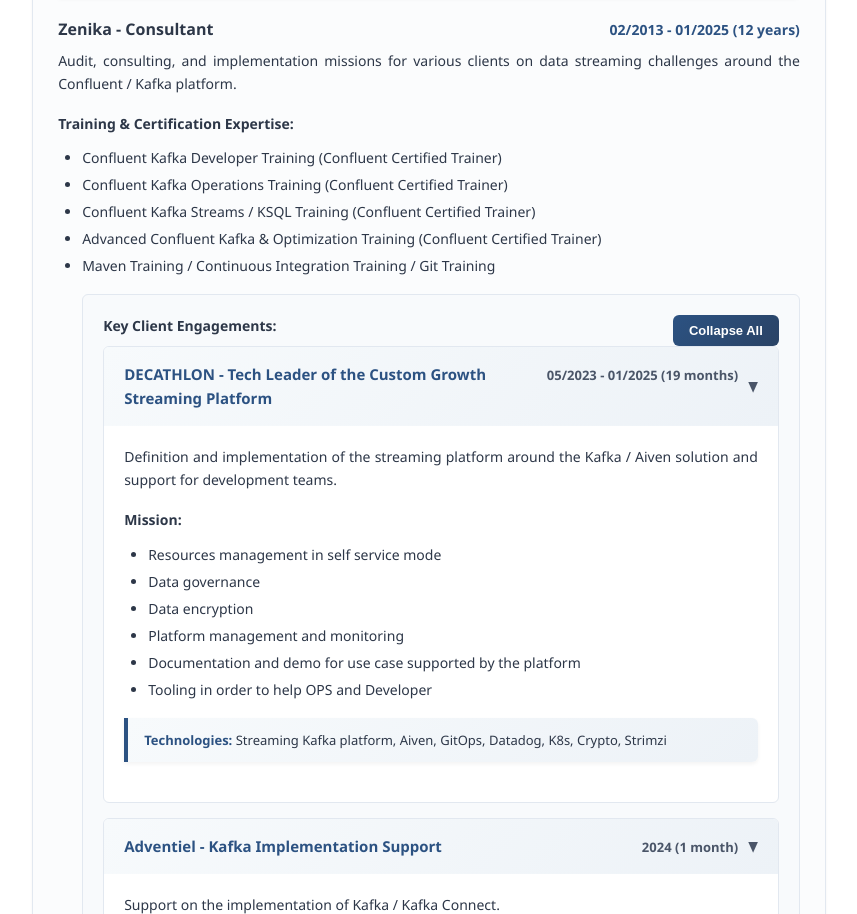
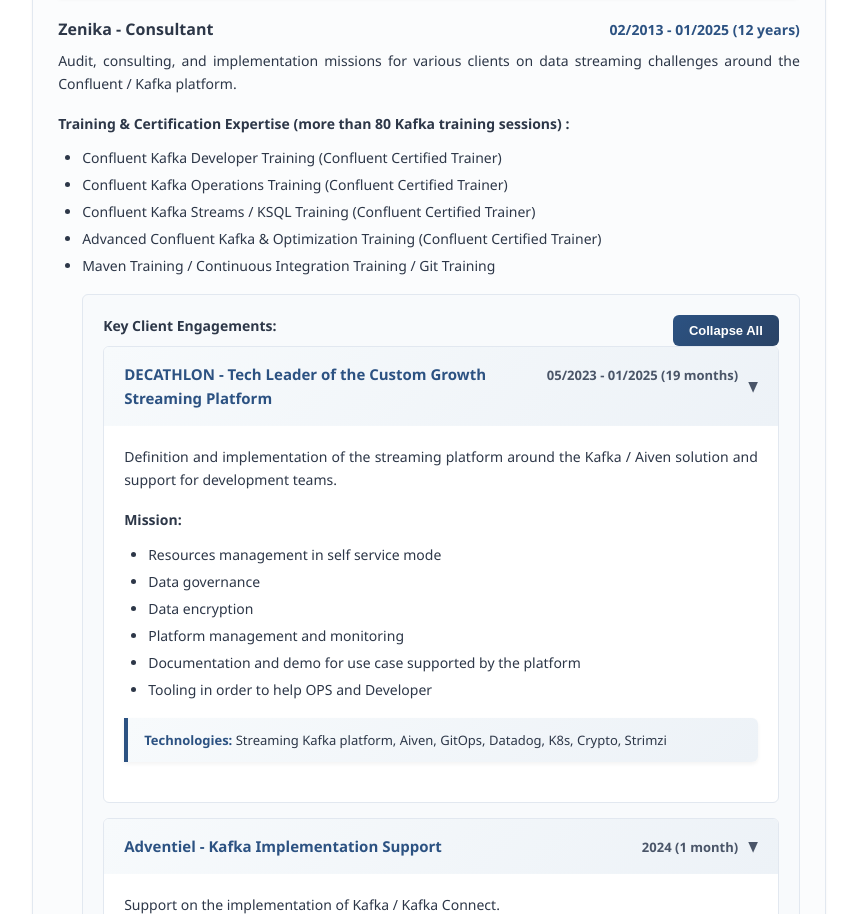
Before and after one commit to bertrandcedric/cv, a plain HTML site: page index.html in a window 1280 px wide. Shown: the part 1075-1989 px from the top of the page, without its empty margins (211-1068 px from the left). Drawn offline with Linux system fonts and the light colour scheme.

Commit message:
Update index.html

```diff
--- a/index.html
+++ b/index.html
@@ -901,7 +901,7 @@
                 Audit, consulting, and implementation missions for various clients on data streaming challenges around the Confluent / Kafka platform.
             </div>
             <div class="job-description">
-                <strong>Training & Certification Expertise:</strong>
+                <strong>Training & Certification Expertise (more than 80 Kafka training sessions) :</strong>
                 <ul>
                     <li>Confluent Kafka Developer Training (Confluent Certified Trainer)</li>
                     <li>Confluent Kafka Operations Training (Confluent Certified Trainer)</li>
```
